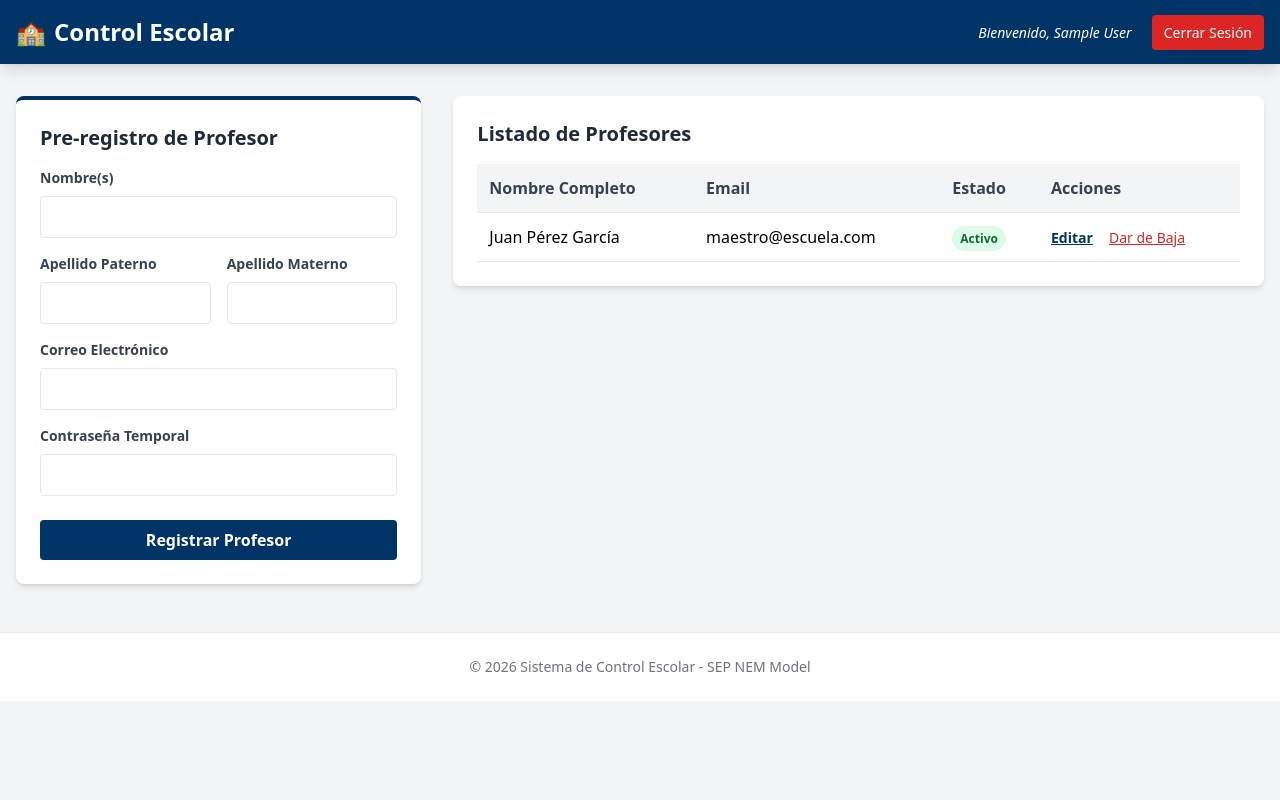
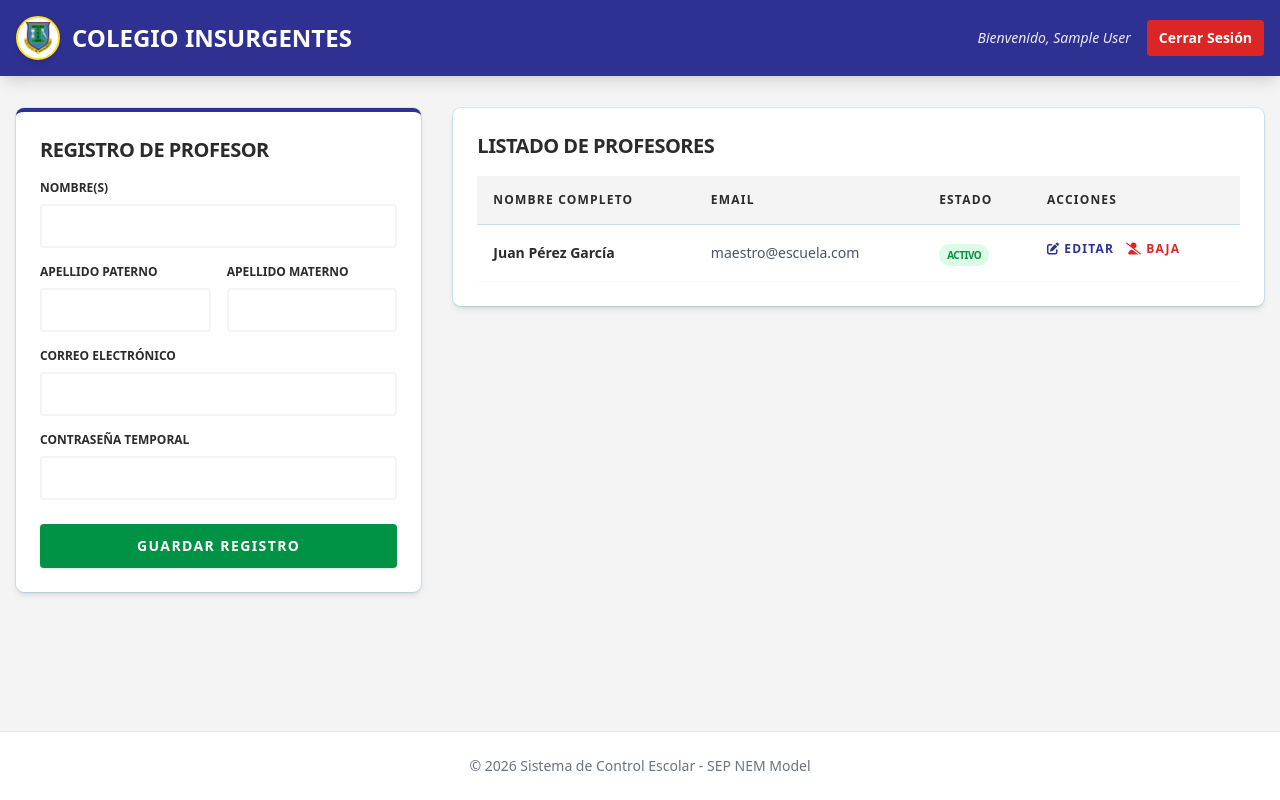
Before and after one commit to ElShilakil/SistemaDeGestionDeAlumnos, a Flask app: page /admin/teachers in a window 1280 px wide. Run offline with Flask 3, Linux system fonts and the light colour scheme; the visitor is signed in with stand-in values (Sample User, id 1); data comes from the database, SQL or seed files in the repository; some libraries are stand-ins or nearby versions.

Commit message:
NewModel

```diff
--- a/app.py
+++ b/app.py
@@ -16,6 +16,26 @@ app.config['SESSION_TYPE'] = 'filesystem'
 Session(app)
 
 db = SQLAlchemy(app)
+
+PERMISSIONS = {
+    'admin': [
+        'MANAGE_TEACHERS',
+        'MANAGE_STUDENTS',
+        'MANAGE_ASSIGNMENTS',
+        'MANAGE_SUBJECTS',
+        'VIEW_REPORTS',
+        'VIEW_TEACHER_DASHBOARD',
+        'MANAGE_ATTENDANCE',
+        'MANAGE_ACTIVITIES',
+        'MANAGE_GRADES'
+    ],
+    'teacher': [
+        'VIEW_TEACHER_DASHBOARD',
+        'MANAGE_ATTENDANCE',
+        'MANAGE_ACTIVITIES',
+        'MANAGE_GRADES'
+    ]
+}
 
 class User(db.Model):
     __tablename__ = 'users'
@@ -38,6 +58,10 @@ class User(db.Model):
 
     def check_password(self, password):
         return check_password_hash(self.password_hash, password)
+
+    def has_permission(self, permission):
+        role_permissions = PERMISSIONS.get(self.role, [])
+        return permission in role_permissions
 
 class Student(db.Model):
     __tablename__ = 'students'
@@ -102,16 +126,24 @@ class Attendance(db.Model):
 
 from functools import wraps
 
-def login_required(role=None):
+def login_required(permission=None):
     def decorator(f):
         @wraps(f)
         def decorated_function(*args, **kwargs):
             if 'user_id' not in session:
                 flash("Por favor, inicia sesión para acceder.", "error")
                 return redirect(url_for('login'))
-            if role and session.get('user_role') != role:
+
+            user = User.query.get(session['user_id'])
+            if not user or not user.is_active:
+                session.clear()
+                flash("Sesión inválida o cuenta desactivada.", "error")
+                return redirect(url_for('login'))
+
+            if permission and not user.has_permission(permission):
                 flash("No tienes permiso para acceder a esta sección.", "error")
                 return redirect(url_for('index'))
+
             return f(*args, **kwargs)
         return decorated_function
     return decorator
@@ -151,7 +183,7 @@ def logout():
     return redirect(url_for('login'))
 
 @app.route('/admin/dashboard')
-@login_required(role='admin')
+@login_required(permission='MANAGE_STUDENTS')
 def admin_dashboard():
     teacher_count = User.query.filter_by(role='teacher').count()
     student_count = Student.query.count()
@@ -160,7 +192,7 @@ def admin_dashboard():
 from sqlalchemy.exc import IntegrityError
 
 @app.route('/admin/teachers', methods=['GET', 'POST'])
-@login_required(role='admin')
+@login_required(permission='MANAGE_TEACHERS')
 def manage_teachers():
     if request.method == 'POST':
         first_name = request.form.get('first_name')
@@ -192,7 +224,7 @@ def manage_teachers():
     return render_template('admin/teachers.html', teachers=teachers)
 
 @app.route('/admin/teachers/toggle/<int:id>')
-@login_required(role='admin')
+@login_required(permission='MANAGE_TEACHERS')
 def toggle_teacher(id):
     teacher = User.query.get_or_404(id)
     teacher.is_active = not teacher.is_active
@@ -202,7 +234,7 @@ def toggle_teacher(id):
     return redirect(url_for('manage_teachers'))
 
 @app.route('/admin/teachers/edit/<int:id>', methods=['GET', 'POST'])
-@login_required(role='admin')
+@login_required(permission='MANAGE_TEACHERS')
 def edit_teacher(id):
     teacher = User.query.get_or_404(id)
     if request.method == 'POST':
@@ -231,7 +263,7 @@ def edit_teacher(id):
     return render_template('admin/edit_teacher.html', teacher=teacher)
 
 @app.route('/admin/students', methods=['GET', 'POST'])
-@login_required(role='admin')
+@login_required(permission='MANAGE_STUDENTS')
 def manage_students():
     if request.method == 'POST':
         curp = request.form.get('curp')
@@ -266,7 +298,7 @@ def manage_students():
     return render_template('admin/students.html', students=students)
 
 @app.route('/admin/students/edit/<int:id>', methods=['GET', 'POST'])
-@login_required(role='admin')
+@login_required(permission='MANAGE_STUDENTS')
 def edit_student(id):
     student = Student.query.get_or_404(id)
     if request.method == 'POST':
@@ -294,7 +326,7 @@ def edit_student(id):
     return render_template('admin/edit_student.html', student=student)
 
 @app.route('/admin/assignments', methods=['GET', 'POST'])
-@login_required(role='admin')
+@login_required(permission='MANAGE_ASSIGNMENTS')
 def manage_assignments():
     if request.method == 'POST':
         teacher_id = request.form.get('teacher_id')
@@ -331,7 +363,7 @@ def manage_assignments():
     return render_template('admin/assignments.html', teachers=teachers, assignments=assignments)
 
 @app.route('/admin/subjects', methods=['GET', 'POST'])
-@login_required(role='admin')
+@login_required(permission='MANAGE_SUBJECTS')
 def manage_subjects():
     formative_fields = [
         "Lenguajes",
@@ -352,7 +384,7 @@ def manage_subjects():
     return render_template('admin/subjects.html', subjects=subjects, fields=formative_fields)
 
 @app.route('/admin/subjects/edit/<int:id>', methods=['GET', 'POST'])
-@login_required(role='admin')
+@login_required(permission='MANAGE_SUBJECTS')
 def edit_subject(id):
     subject = Subject.query.get_or_404(id)
     formative_fields = [
@@ -370,7 +402,7 @@ def edit_subject(id):
     return render_template('admin/edit_subject.html', subject=subject, fields=formative_fields)
 
 @app.route('/teacher/dashboard')
-@login_required(role='teacher')
+@login_required(permission='VIEW_TEACHER_DASHBOARD')
 def teacher_dashboard():
     assignment = TeacherAssignment.query.filter_by(teacher_id=session['user_id']).first()
     if not assignment:
@@ -383,7 +415,7 @@ def teacher_dashboard():
     return render_template('teacher/dashboard.html', assignment=assignment, students=students)
 
 @app.route('/teacher/attendance', methods=['GET', 'POST'])
-@login_required(role='teacher')
+@login_required(permission='MANAGE_ATTENDANCE')
 def manage_attendance():
     assignment = TeacherAssignment.query.filter_by(teacher_id=session['user_id']).first()
     if not assignment:
@@ -415,7 +447,7 @@ def manage_attendance():
     return render_template('teacher/attendance.html', students=students, today=today, current_att=current_att)
 
 @app.route('/teacher/activities', methods=['GET', 'POST'])
-@login_required(role='teacher')
+@login_required(permission='MANAGE_ACTIVITIES')
 def manage_activities():
     if request.method == 'POST':
         subject_id = request.form.get('subject_id')
@@ -441,7 +473,7 @@ def manage_activities():
     return render_template('teacher/activities.html', subjects=subjects, activities=activities)
 
 @app.route('/teacher/gradebook', methods=['GET', 'POST'])
-@login_required(role='teacher')
+@login_required(permission='MANAGE_GRADES')
 def gradebook():
     assignment = TeacherAssignment.query.filter_by(teacher_id=session['user_id']).first()
     if not assignment:
@@ -476,14 +508,14 @@ def gradebook():
     return render_template('teacher/gradebook.html', students=students, activities=activities, existing_grades=existing_grades)
 
 @app.route('/admin/reports')
-@login_required(role='admin')
+@login_required(permission='VIEW_REPORTS')
 def list_reports():
     students = Student.query.order_by(Student.grade, Student.group).all()
     students = sorted(students, key=lambda x: x.last_name_paternal)
     return render_template('admin/reports_list.html', students=students)
 
 @app.route('/admin/reports/view/<int:student_id>')
-@login_required()
+@login_required(permission='VIEW_REPORTS')
 def view_report_card(student_id):
     student = Student.query.get_or_404(student_id)
 
--- a/templates/admin/reports_list.html
+++ b/templates/admin/reports_list.html
@@ -30,8 +30,8 @@
                     </td>
                     <td class="p-3">
                         <a href="{{ url_for('view_report_card', student_id=student.id) }}"
-                           class="bg-institutionalGreen hover:bg-green-700 text-white text-xs font-bold py-2 px-3 rounded shadow transition-colors">
-                            Generar Boleta
+                           class="bg-institutionalGreen hover:bg-green-700 text-white text-xs font-bold py-2 px-3 rounded shadow transition-colors flex items-center w-fit">
+                            <i class="fas fa-file-invoice mr-1"></i> Generar Boleta
                         </a>
                     </td>
                 </tr>
--- a/templates/admin/teachers.html
+++ b/templates/admin/teachers.html
@@ -6,33 +6,33 @@
 <div class="flex flex-col lg:flex-row gap-8">
     <!-- Registration Form -->
     <div class="w-full lg:w-1/3">
-        <div class="bg-white p-6 rounded-lg shadow-md border-t-4 border-institutionalBlue">
-            <h2 class="text-xl font-bold mb-4 text-gray-800">Pre-registro de Profesor</h2>
+        <div class="bg-white p-6 rounded-lg shadow-md border-t-4 border-deepBlue ring-1 ring-skyBlue ring-opacity-20">
+            <h2 class="text-xl font-bold mb-4 text-charcoal uppercase tracking-tight">Registro de Profesor</h2>
             <form method="POST">
                 <div class="mb-4">
-                    <label class="block text-gray-700 text-sm font-bold mb-2">Nombre(s)</label>
-                    <input type="text" name="first_name" class="w-full border rounded p-2 focus:ring-2 focus:ring-institutionalBlue outline-none" required>
+                    <label class="block text-charcoal text-xs font-bold uppercase mb-2">Nombre(s)</label>
+                    <input type="text" name="first_name" class="w-full border-2 border-gray-100 rounded p-2 focus:border-deepBlue outline-none transition-colors" required>
                 </div>
                 <div class="grid grid-cols-2 gap-4 mb-4">
                     <div>
-                        <label class="block text-gray-700 text-sm font-bold mb-2">Apellido Paterno</label>
-                        <input type="text" name="last_name_paternal" class="w-full border rounded p-2 focus:ring-2 focus:ring-institutionalBlue outline-none" required>
+                        <label class="block text-charcoal text-xs font-bold uppercase mb-2">Apellido Paterno</label>
+                        <input type="text" name="last_name_paternal" class="w-full border-2 border-gray-100 rounded p-2 focus:border-deepBlue outline-none transition-colors" required>
                     </div>
                     <div>
-                        <label class="block text-gray-700 text-sm font-bold mb-2">Apellido Materno</label>
-                        <input type="text" name="last_name_maternal" class="w-full border rounded p-2 focus:ring-2 focus:ring-institutionalBlue outline-none">
+                        <label class="block text-charcoal text-xs font-bold uppercase mb-2">Apellido Materno</label>
+                        <input type="text" name="last_name_maternal" class="w-full border-2 border-gray-100 rounded p-2 focus:border-deepBlue outline-none transition-colors">
                     </div>
                 </div>
                 <div class="mb-4">
-                    <label class="block text-gray-700 text-sm font-bold mb-2">Correo Electrónico</label>
-                    <input type="email" name="email" class="w-full border rounded p-2 focus:ring-2 focus:ring-institutionalBlue outline-none" required>
+                    <label class="block text-charcoal text-xs font-bold uppercase mb-2">Correo Electrónico</label>
+                    <input type="email" name="email" class="w-full border-2 border-gray-100 rounded p-2 focus:border-deepBlue outline-none transition-colors" required>
                 </div>
                 <div class="mb-6">
-                    <label class="block text-gray-700 text-sm font-bold mb-2">Contraseña Temporal</label>
-                    <input type="password" name="password" class="w-full border rounded p-2 focus:ring-2 focus:ring-institutionalBlue outline-none" required>
+                    <label class="block text-charcoal text-xs font-bold uppercase mb-2">Contraseña Temporal</label>
+                    <input type="password" name="password" class="w-full border-2 border-gray-100 rounded p-2 focus:border-deepBlue outline-none transition-colors" required>
                 </div>
-                <button type="submit" class="w-full bg-institutionalBlue hover:bg-blue-900 text-white font-bold py-2 rounded transition-colors">
-                    Registrar Profesor
+                <button type="submit" class="w-full bg-emeraldGreen hover:bg-green-700 text-white font-bold py-3 rounded shadow transition-colors uppercase tracking-widest text-sm">
+                    Guardar Registro
                 </button>
             </form>
         </div>
@@ -40,35 +40,41 @@
 
     <!-- Teachers List -->
     <div class="w-full lg:w-2/3">
-        <div class="bg-white p-6 rounded-lg shadow-md">
-            <h2 class="text-xl font-bold mb-4 text-gray-800">Listado de Profesores</h2>
+        <div class="bg-white p-6 rounded-lg shadow-md ring-1 ring-skyBlue ring-opacity-20">
+            <h2 class="text-xl font-bold mb-4 text-charcoal uppercase tracking-tight">Listado de Profesores</h2>
             <div class="overflow-x-auto">
                 <table class="w-full text-left border-collapse">
                     <thead>
-                        <tr class="bg-gray-100 border-b">
-                            <th class="p-3 font-semibold text-gray-700">Nombre Completo</th>
-                            <th class="p-3 font-semibold text-gray-700">Email</th>
-                            <th class="p-3 font-semibold text-gray-700">Estado</th>
-                            <th class="p-3 font-semibold text-gray-700">Acciones</th>
+                        <tr class="bg-offWhite border-b border-skyBlue border-opacity-30">
+                            <th class="p-4 font-black text-charcoal uppercase text-xs tracking-widest">Nombre Completo</th>
+                            <th class="p-4 font-black text-charcoal uppercase text-xs tracking-widest">Email</th>
+                            <th class="p-4 font-black text-charcoal uppercase text-xs tracking-widest">Estado</th>
+                            <th class="p-4 font-black text-charcoal uppercase text-xs tracking-widest">Acciones</th>
                         </tr>
                     </thead>
                     <tbody>
                         {% for teacher in teachers %}
-                        <tr class="border-b hover:bg-gray-50">
-                            <td class="p-3">{{ teacher.full_name }}</td>
-                            <td class="p-3">{{ teacher.email }}</td>
-                            <td class="p-3">
+                        <tr class="border-b border-gray-50 hover:bg-offWhite transition-colors">
+                            <td class="p-4 text-sm font-bold text-charcoal">{{ teacher.full_name }}</td>
+                            <td class="p-4 text-sm text-gray-600">{{ teacher.email }}</td>
+                            <td class="p-4">
                                 {% if teacher.is_active %}
-                                    <span class="bg-green-100 text-green-800 text-xs px-2 py-1 rounded-full font-bold">Activo</span>
+                                    <span class="bg-green-100 text-emeraldGreen text-[10px] px-2 py-1 rounded-full font-black uppercase tracking-tighter">Activo</span>
                                 {% else %}
-                                    <span class="bg-red-100 text-red-800 text-xs px-2 py-1 rounded-full font-bold">Inactivo</span>
+                                    <span class="bg-red-100 text-red-800 text-[10px] px-2 py-1 rounded-full font-black uppercase tracking-tighter">Inactivo</span>
                                 {% endif %}
                             </td>
-                            <td class="p-3">
-                                <a href="{{ url_for('edit_teacher', id=teacher.id) }}" class="text-institutionalBlue hover:text-blue-900 text-sm font-bold mr-3 underline">Editar</a>
+                            <td class="p-4 flex gap-3">
+                                <a href="{{ url_for('edit_teacher', id=teacher.id) }}" class="text-deepBlue hover:text-blue-900 text-xs font-black uppercase tracking-widest flex items-center">
+                                    <i class="fas fa-edit mr-1"></i> Editar
+                                </a>
                                 <a href="{{ url_for('toggle_teacher', id=teacher.id) }}"
-                                   class="text-sm font-medium {% if teacher.is_active %}text-red-600 hover:text-red-800{% else %}text-green-600 hover:text-green-800{% endif %} underline">
-                                    {% if teacher.is_active %}Dar de Baja{% else %}Reactivar{% endif %}
+                                   class="text-xs font-black uppercase tracking-widest flex items-center {% if teacher.is_active %}text-red-600 hover:text-red-800{% else %}text-emeraldGreen hover:text-green-800{% endif %}">
+                                    {% if teacher.is_active %}
+                                        <i class="fas fa-user-slash mr-1"></i> Baja
+                                    {% else %}
+                                        <i class="fas fa-user-check mr-1"></i> Alta
+                                    {% endif %}
                                 </a>
                             </td>
                         </tr>
--- a/templates/admin/view_report.html
+++ b/templates/admin/view_report.html
@@ -6,7 +6,7 @@
 <div class="max-w-4xl mx-auto">
     <div class="mb-4 flex justify-end no-print">
         <button onclick="window.print()" class="bg-gray-800 hover:bg-black text-white font-bold py-2 px-6 rounded-lg shadow transition-colors flex items-center">
-            <span class="mr-2">🖨️</span> Imprimir Boleta
+            <i class="fas fa-print mr-2"></i> Imprimir Boleta
         </button>
     </div>
 
--- a/templates/base.html
+++ b/templates/base.html
@@ -4,36 +4,46 @@
     <meta charset="UTF-8">
     <meta name="viewport" content="width=device-width, initial-scale=1.0">
     <title>{% block title %}Sistema de Control Escolar{% endblock %}</title>
+    <!-- Favicon -->
+    <link rel="icon" type="image/webp" href="{{ url_for('static', filename='logo.webp') }}">
     <!-- Tailwind CSS via CDN -->
     <script src="https://cdn.tailwindcss.com"></script>
+    <!-- Font Awesome via CDN -->
+    <link rel="stylesheet" href="https://cdnjs.cloudflare.com/ajax/libs/font-awesome/6.5.1/css/all.min.css">
     <script>
         tailwind.config = {
             theme: {
                 extend: {
                     colors: {
-                        institutionalBlue: '#003366',
-                        institutionalGreen: '#2E8B57',
-                        institutionalGold: '#FFD700',
+                        deepBlue: '#2E3192',
+                        emeraldGreen: '#009245',
+                        goldenYellow: '#FFDE17',
+                        skyBlue: '#3FA9F5',
+                        charcoal: '#2B2B2B',
+                        offWhite: '#F4F4F4',
                     }
                 }
             }
         }
     </script>
 </head>
-<body class="bg-gray-100 min-h-screen font-sans">
+<body class="bg-offWhite min-h-screen font-sans flex flex-col text-charcoal">
 
     <!-- Navbar -->
-    <nav class="bg-institutionalBlue text-white shadow-lg p-4 mb-8">
+    <nav class="bg-deepBlue text-white shadow-lg p-4 mb-8">
         <div class="container mx-auto flex justify-between items-center">
             <a href="/" class="text-2xl font-bold flex items-center">
-                <span class="mr-2">🏫</span> Control Escolar
+                <div class="bg-white p-1 rounded-full mr-3 shadow-md border-2 border-goldenYellow flex items-center justify-center">
+                    <img src="{{ url_for('static', filename='logo.webp') }}" alt="Logo" class="h-8 w-8 object-contain">
+                </div>
+                COLEGIO INSURGENTES
             </a>
-            <div class="space-x-4">
+            <div class="space-x-4 flex items-center">
                 {% if session.get('user_id') %}
-                    <span class="text-sm italic">Bienvenido, {{ session.get('user_name') }}</span>
-                    <a href="/logout" class="bg-red-600 hover:bg-red-700 px-3 py-2 rounded text-sm transition-colors">Cerrar Sesión</a>
+                    <span class="text-sm italic opacity-90">Bienvenido, {{ session.get('user_name') }}</span>
+                    <a href="/logout" class="bg-red-600 hover:bg-red-700 px-3 py-2 rounded text-sm transition-colors font-bold">Cerrar Sesión</a>
                 {% else %}
-                    <a href="/login" class="hover:underline">Iniciar Sesión</a>
+                    <a href="/login" class="bg-goldenYellow text-charcoal px-4 py-2 rounded font-bold hover:bg-yellow-400 transition-colors">Iniciar Sesión</a>
                 {% endif %}
             </div>
         </div>
```
Also changed, not shown: templates/admin/dashboard.html (+26 -26 lines), templates/admin/students.html (+38 -32 lines), templates/login.html (+30 -23 lines), templates/teacher/activities.html (+32 -30 lines), templates/teacher/dashboard.html (+9 -9 lines), static/logo.webp (added), 1 other file.
